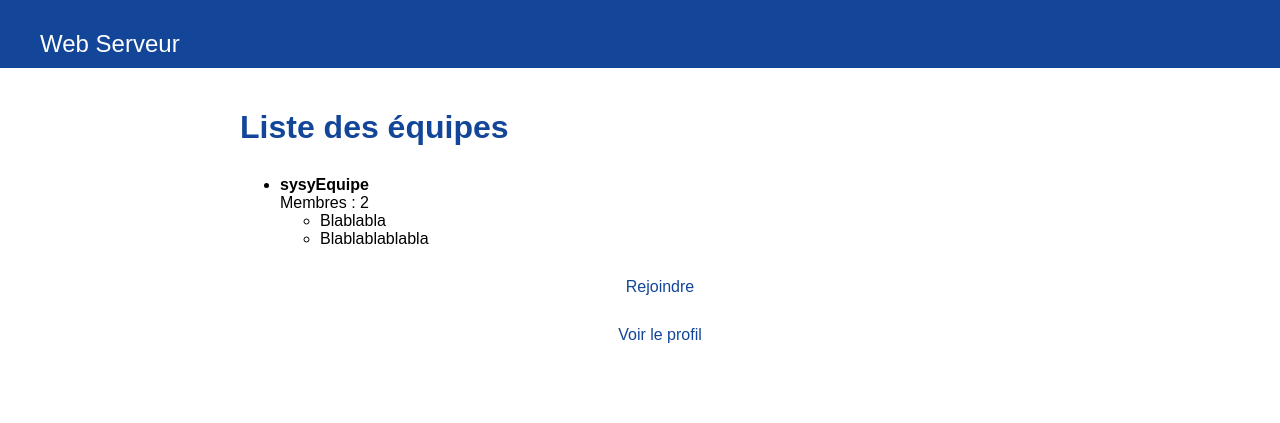
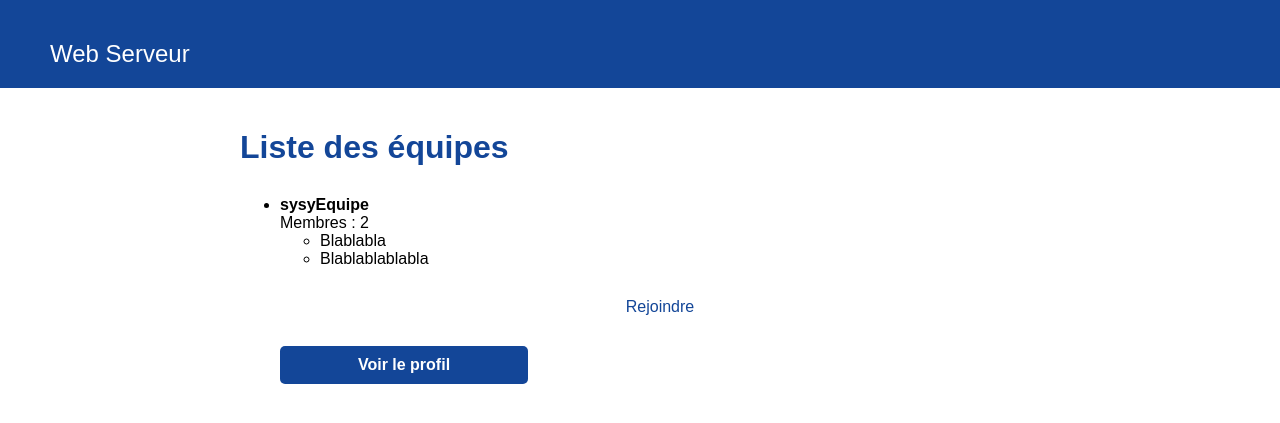
Before and after one commit to Syrinbh/projetServeur, a Django app: page /listTeam/ in a window 1280 px wide. Shown: the top 423 px of the page. Run offline with Django 5.2, Linux system fonts and the light colour scheme; data comes from the database, SQL or seed files in the repository; both versions use the stored data as it was after the commit.

Commit message:
profile equipes

```diff
--- a/tasks/static/styles.css
+++ b/tasks/static/styles.css
@@ -40,6 +40,7 @@ body {
     text-align: center;
     color: #003366;
 }
+
 
 form div {
     margin-bottom: 15px;
@@ -144,13 +145,24 @@ button[type="submit"]:hover {
 /* Link to return */
 a {
     display: block;
+    padding: 10px;
     text-align: center;
     margin-top: 20px;
     color: #134698;
     text-decoration: none;
     font-weight: 500;
 }
-
+a.link{
+  width: 30%;
+  border-radius: 5px;
+  font-size: 16px;
+  font-weight: bold;
+  color:white;
+  background-color: #134698;
+}
+a.link:hover{
+  background-color: #003366;
+}
 a:hover {
     text-decoration: underline;
 }
--- a/tasks/templates/tasks/List_team.html
+++ b/tasks/templates/tasks/List_team.html
@@ -39,10 +39,11 @@
                         <form method="post" action="{% url 'quitTeam' team.id %}" style="display:inline;">
                             {% csrf_token %}
                             <button type="submit" id="btn-quitter" class="btn btn-quitter">Quitter</button>
+                            <a class="link" href="{% url 'teamProfile' team.id %}">Voir le profil</a>
                         </form>
                         {% else %}
                             <a href="{% url 'joinTeam' team.id %}" class="btn btn-primary">Rejoindre</a>
-                            <a href="{% url 'teamProfile' team.id %}">Voir le profil</a>
+                            <a class='link' href="{% url 'teamProfile' team.id %}">Voir le profil</a>
 
                         {% endif %}
 
--- a/tasks/views.py
+++ b/tasks/views.py
@@ -159,6 +159,6 @@ def delete_team_view(request, team_id):
 @login_required
 def team_profile_view(request, team_id):
     team = get_object_or_404(Team, id=team_id)
-    tasks = team.assignedtask_set.all()  # ou team.assignedTasks.all() selon ton related_name
+    tasks = team.task_list.all()
     members = team.members.all()
     return render(request, 'tasks/team_profile.html', {'team': team, 'tasks': tasks, 'members': members})
```
Also changed, not shown: tasks/templates/tasks/team_profile.html (+19 -1 lines), db.sqlite3.
